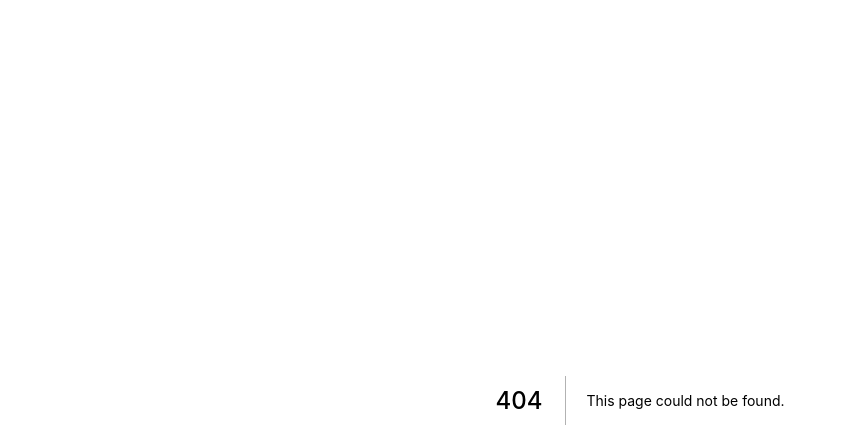
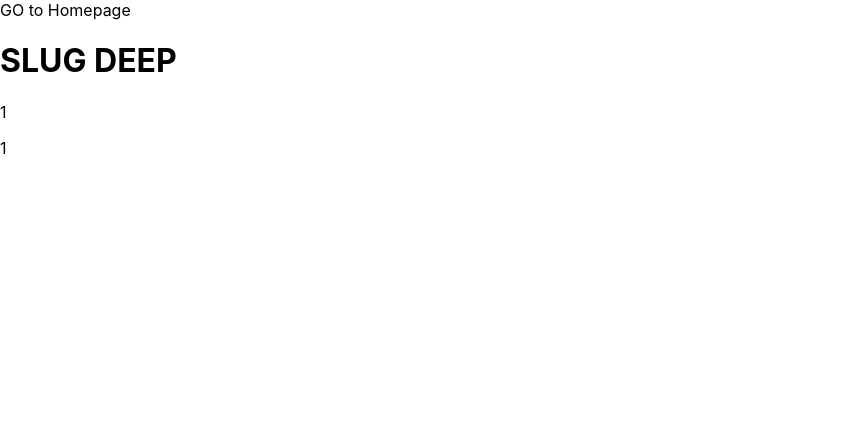
Before and after one commit to aendel/nextjs-catch-all-proof, a Next.js app: page /1/1 in a window 1280 px wide. Before the commit this address had no page. Shown: the top 448 px of the page, without its empty margins (0-847 px from the left). Built offline with nearby package versions, Linux system fonts and the light colour scheme.

Commit message:
feat: add pages[slug][deep]

```diff
--- /dev/null
+++ b/pages/[slug]/[deep]/index.jsx
@@ -0,0 +1,35 @@
+import React from "react";
+import Link from "next/link";
+
+export default function Page({ page }) {
+  return (
+    <div>
+      <Link href="/">GO to Homepage</Link>
+      <h1>SLUG DEEP</h1>
+      <p>{page.slug}</p>
+      <p>{page.deep}</p>
+    </div>
+  );
+}
+
+export async function getStaticProps({ params }) {
+  const { slug, deep } = params;
+  return {
+    props: {
+      page: { slug, deep },
+    },
+  };
+}
+
+export const slugDeepRoutesData = [
+  { params: { slug: "four", deep: "four-four" } },
+  { params: { slug: "five", deep: "five-five" } },
+  { params: { slug: "six", deep: "six-six" } },
+];
+
+export async function getStaticPaths() {
+  return {
+    paths: slugDeepRoutesData,
+    fallback: false,
+  };
+}
```
